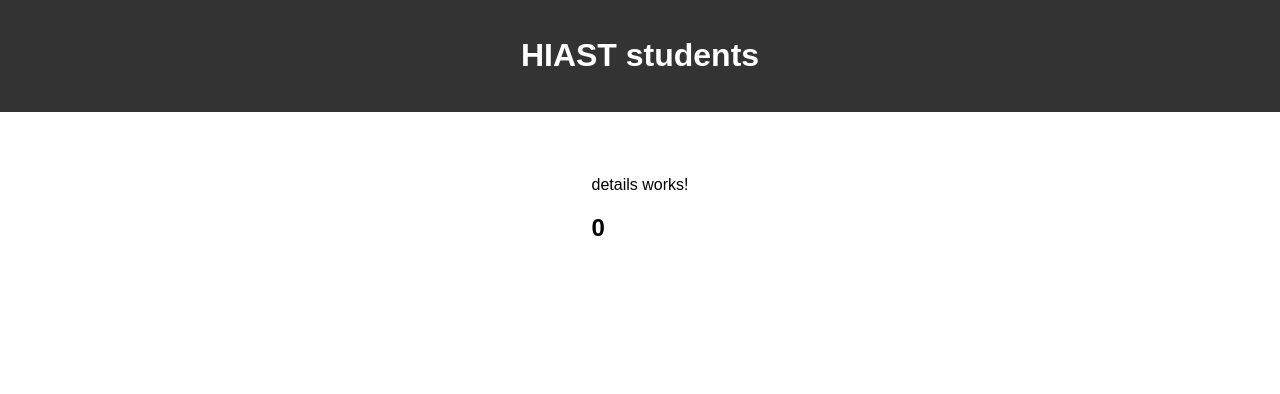
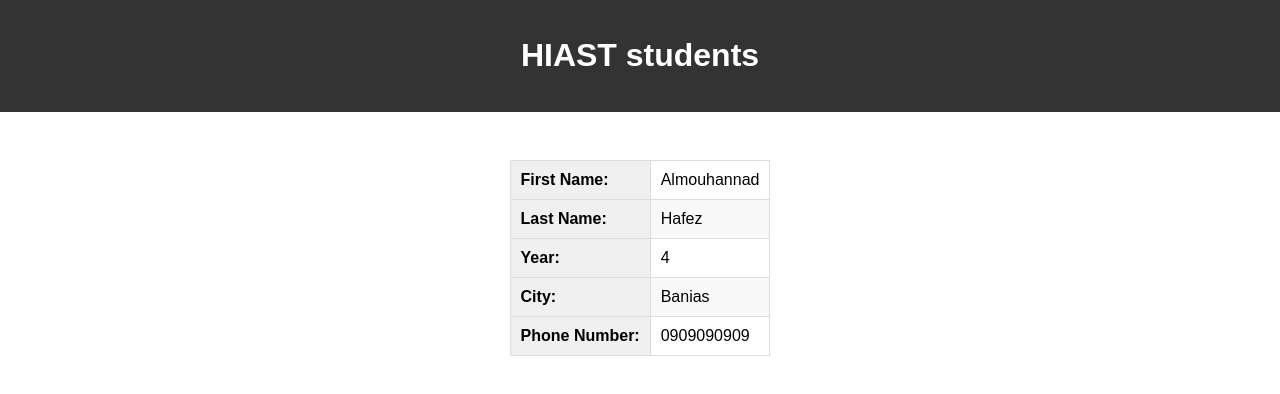
Before and after one commit to Almouhannad/HIAST-students-using-Angular, an Angular app: page /details/0 in a window 1280 px wide. Shown: the top 394 px of the page. Built offline with nearby package versions, Linux system fonts and the light colour scheme.

Commit message:
Add students service and update details page

```diff
--- a/src/app/components/details/details.component.css
+++ b/src/app/components/details/details.component.css
@@ -0,0 +1,24 @@
+.info-table {
+    border-collapse: collapse;
+    width: 100%;
+}
+
+.info-table th,
+.info-table td {
+    border: 1px solid #ddd;
+    padding: 10px;
+    text-align: left;
+}
+
+.info-table th {
+    background-color: #f0f0f0;
+    font-weight: bold;
+}
+
+.info-table tr:nth-child(even) {
+    background-color: #f9f9f9;
+}
+
+.info-table tr:hover {
+    background-color: #ccc;
+}
--- a/src/app/components/details/details.component.html
+++ b/src/app/components/details/details.component.html
@@ -1,2 +1,26 @@
-<p>details works!</p>
-<h1>{{studentId}}</h1>
+<article>
+    <section class="listing-details">
+        <table class="info-table">
+            <tr>
+                <th>First Name:</th>
+                <td>{{student?.firstName}}</td>
+            </tr>
+            <tr>
+                <th>Last Name:</th>
+                <td>{{student?.lastName}}</td>
+            </tr>
+            <tr>
+                <th>Year:</th>
+                <td>{{student?.year}}</td>
+            </tr>
+            <tr>
+                <th>City:</th>
+                <td>{{student?.city}}</td>
+            </tr>
+            <tr>
+                <th>Phone Number:</th>
+                <td>{{student?.phoneNumber}}</td>
+            </tr>
+        </table>
+    </section>
+</article>
--- a/src/app/components/details/details.component.ts
+++ b/src/app/components/details/details.component.ts
@@ -1,5 +1,7 @@
 import { Component, inject } from '@angular/core';
 import { ActivatedRoute } from '@angular/router';
+import { Student } from '../../interfaces/student';
+import { StudentsService } from '../../services/students/students.service';
 
 @Component({
   selector: 'app-details',
@@ -10,9 +12,11 @@ import { ActivatedRoute } from '@angular/router';
 })
 export class DetailsComponent {
   route: ActivatedRoute = inject(ActivatedRoute);
-  studentId = 0;
+  studentService: StudentsService = inject(StudentsService);
+  student: Student | undefined;
 
   constructor() {
-    this.studentId = Number(this.route.snapshot.params['id']);
+    const studentId:Number = Number(this.route.snapshot.params['id']);
+    this.student = this.studentService.getStudentById(studentId);
   }
 }
--- a/src/app/components/home/home.component.ts
+++ b/src/app/components/home/home.component.ts
@@ -1,7 +1,8 @@
-import { Component } from '@angular/core';
+import { Component, inject } from '@angular/core';
 import { CommonModule } from '@angular/common'; // important
 import { StudentComponent } from '../student/student.component';
 import { Student } from '../../interfaces/student';
+import { StudentsService } from '../../services/students/students.service';
 
 @Component({
   selector: 'app-home',
@@ -11,71 +12,10 @@ import { Student } from '../../interfaces/student';
   styleUrl: './home.component.css'
 })
 export class HomeComponent {
-  students: Student[] = [
-    {
-      "id": 0,
-      "firstName": "Almouhannad",
-      "lastName": "Hafez",
-      "city": "Banias",
-      "year": 4,
-      "phoneNumber": "0909090909"
-    },
-    {
-      "id": 1,
-      "firstName": "Aram",
-      "lastName": "Mouhammad",
-      "city": "Lattakia",
-      "year": 4,
-      "phoneNumber": "0909090909"
-    },
-    {
-      "id": 2,
-      "firstName": "Rawad",
-      "lastName": "Rabie",
-      "city": "Damascus",
-      "year": 4,
-      "phoneNumber": "0909090909"
-    },
-    {
-      "id": 3,
-      "firstName": "Ahmad",
-      "lastName": "Ali",
-      "city": "Damascus",
-      "year": 4,
-      "phoneNumber": "0909090909"
-    },
-    {
-      "id": 4,
-      "firstName": "Mouhammad Nour",
-      "lastName": "Ali",
-      "city": "Damascus",
-      "year": 4,
-      "phoneNumber": "0909090909"
-    },
-    {
-      "id": 5,
-      "firstName": "Mouhammad",
-      "lastName": "Alloush",
-      "city": "Damascus",
-      "year": 4,
-      "phoneNumber": "0909090909"
-    },
-    {
-      "id": 6,
-      "firstName": "Alhaitham",
-      "lastName": "Salloum",
-      "city": "Damascus",
-      "year": 4,
-      "phoneNumber": "0909090909"
-    },
-    {
-      "id": 7,
-      "firstName": "Ammer",
-      "lastName": "Abuammar",
-      "city": "Damascus",
-      "year": 4,
-      "phoneNumber": "0909090909"
-    },
+  students: Student[] = [];
+  studentsService:StudentsService = inject(StudentsService);
 
-  ]
+  constructor() {
+    this.students = this.studentsService.getAllStudents();
+  }
 }
--- a/src/app/components/student/student.component.html
+++ b/src/app/components/student/student.component.html
@@ -1,6 +1,5 @@
 <section class="listing">
     <h1 class="first-name">{{student.firstName}}</h1>
     <h1 class="last-name">{{student.lastName}}</h1>
-    <h1 class="year">{{student.year}}</h1>
     <a [routerLink]="['details', student.id]">Details</a>
 </section>
--- /dev/null
+++ b/src/app/services/students/students.service.ts
@@ -0,0 +1,84 @@
+import { Injectable } from '@angular/core';
+import { Student } from '../../interfaces/student';
+
+@Injectable({
+  providedIn: 'root' // It can be injected everywhere
+})
+export class StudentsService {
+  protected students:Student[] = [
+    {
+      "id": 0,
+      "firstName": "Almouhannad",
+      "lastName": "Hafez",
+      "city": "Banias",
+      "year": 4,
+      "phoneNumber": "0909090909"
+    },
+    {
+      "id": 1,
+      "firstName": "Aram",
+      "lastName": "Mouhammad",
+      "city": "Lattakia",
+      "year": 4,
+      "phoneNumber": "0909090909"
+    },
+    {
+      "id": 2,
+      "firstName": "Rawad",
+      "lastName": "Rabie",
+      "city": "Damascus",
+      "year": 4,
+      "phoneNumber": "0909090909"
+    },
+    {
+      "id": 3,
+      "firstName": "Ahmad",
+      "lastName": "Ali",
+      "city": "Damascus",
+      "year": 4,
+      "phoneNumber": "0909090909"
+    },
+    {
+      "id": 4,
+      "firstName": "Mouhammad Nour",
+      "lastName": "Ali",
+      "city": "Damascus",
+      "year": 4,
+      "phoneNumber": "0909090909"
+    },
+    {
+      "id": 5,
+      "firstName": "Mouhammad",
+      "lastName": "Alloush",
+      "city": "Damascus",
+      "year": 4,
+      "phoneNumber": "0909090909"
+    },
+    {
+      "id": 6,
+      "firstName": "Alhaitham",
+      "lastName": "Salloum",
+      "city": "Damascus",
+      "year": 4,
+      "phoneNumber": "0909090909"
+    },
+    {
+      "id": 7,
+      "firstName": "Ammer",
+      "lastName": "Abuammar",
+      "city": "Damascus",
+      "year": 4,
+      "phoneNumber": "0909090909"
+    },
+
+  ];
+  constructor() { }
+
+  getAllStudents() : Student[] {
+    return this.students;
+  }
+
+  getStudentById(id :Number) : Student | undefined {
+    return this.students.find(student => student.id === id);
+  }
+}
```
